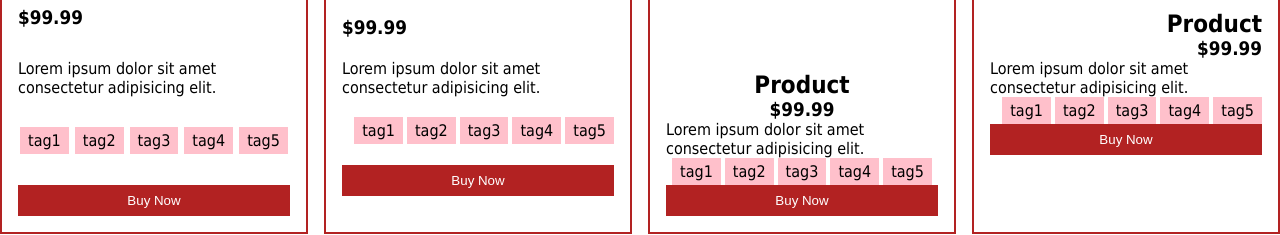
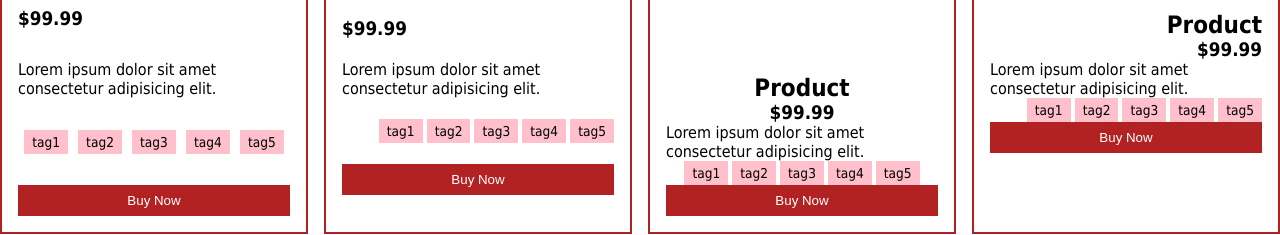
Before and after one commit to Sabina-Rakhmanova/personal-page, a plain HTML site: page hw8/index.html in a window 1280 px wide. Shown: the part 270-505 px from the top of the page. Drawn offline with Linux system fonts and the light colour scheme.

Commit message:
update homework 8

```diff
--- a/hw8/style.css
+++ b/hw8/style.css
@@ -1,3 +1,4 @@
+/* Starter code */
 * {
   margin: 0;
   box-sizing: border-box;
@@ -19,18 +20,21 @@ body {
 .box4 .image { background-image: url("https://unsplash.it/500/200?4"); }
 .box5 .image { background-image: url("https://unsplash.it/800/200?5"); }
 
+/* 1. Container */
 .container {
   display: flex;
   gap: 1rem;
   flex-wrap: wrap;
 }
 
+/* 2. Flex children of container */
 .container > * {
   flex-basis: 200px;
   border: 2px solid firebrick;
   flex-grow: 1;
 }
 
+/* 3. Tag list */
 ul {
   display: flex;
   list-style: none;
@@ -41,8 +45,10 @@ ul {
 ul li {
   background: pink;
   padding: 0.25rem 0.5rem;
+  font-size: 0.85rem;
 }
 
+/* 4. Info section */
 .info {
   display: flex;
   flex-direction: column;
@@ -56,6 +62,7 @@ ul li {
 .box1 > .info { justify-content: space-between; }
 .box5 > .info { justify-content: space-around; }
 
+/* 5. Tag list in each box */
 .box1 ul { justify-content: space-evenly; }
 .box3 ul { justify-content: center; }
 .box2 ul { justify-content: flex-end; }
@@ -63,6 +70,7 @@ ul li {
 .box5 ul { justify-content: space-around; }
 .box5 ul > * { flex-grow: 1; }
 
+/* 6. Button */
 button {
   background: firebrick;
   padding: 0.5rem;
```
